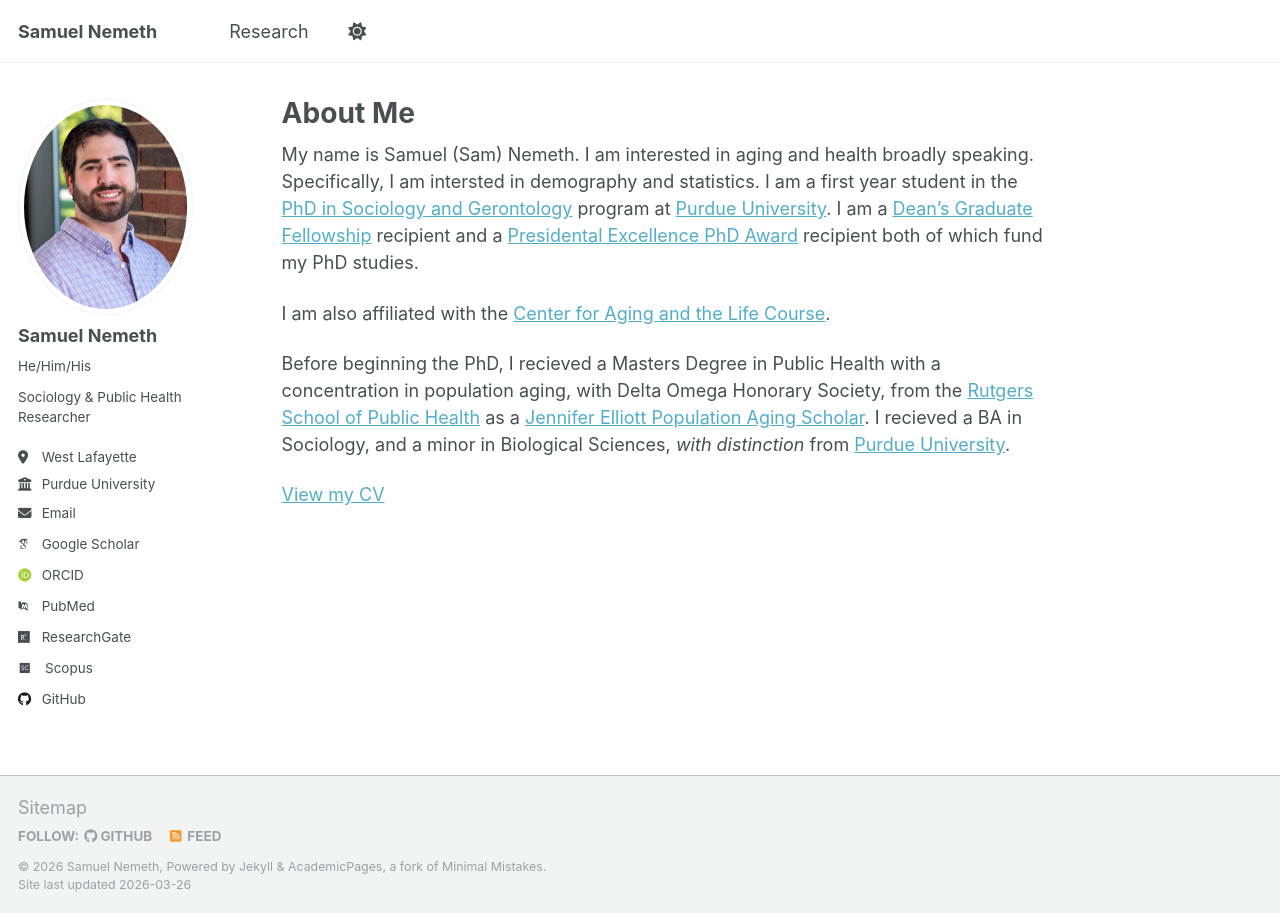
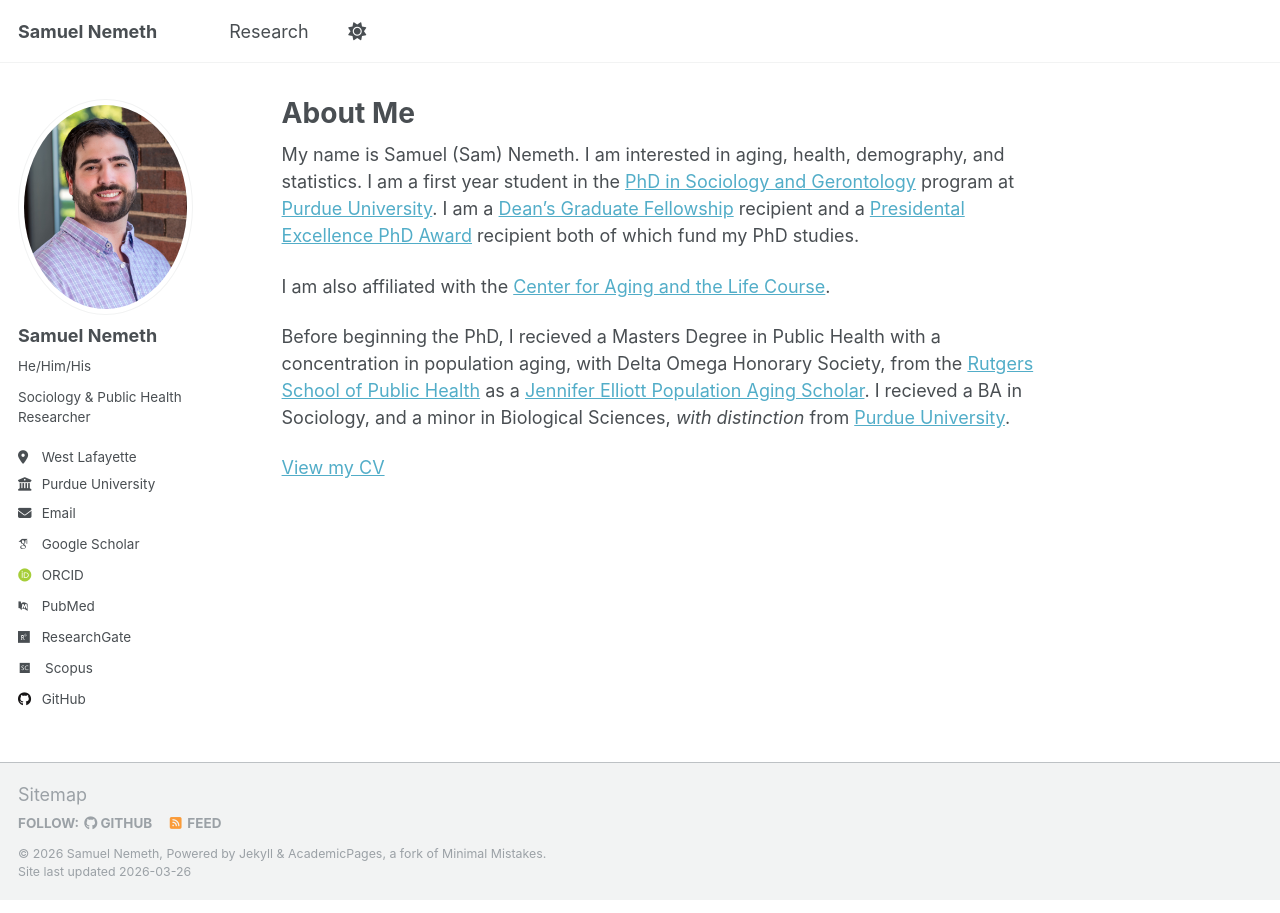
Before and after one commit to samuel-nemeth/samuel-nemeth.github.io, a Jekyll site: the page built from _pages/about.md, in a window 1280 px wide. Built offline with Jekyll 4.4.1, drawn with Linux system fonts in a browser that asks for light colours; some web fonts are replaced.

Commit message:
Correct typos and improve clarity in about.md

```diff
--- a/_pages/about.md
+++ b/_pages/about.md
@@ -7,7 +7,7 @@ redirect_from:
   - /about.html
 ---
 
-My name is Samuel (Sam) Nemeth. I am interested in aging and health broadly speaking. Specifically, I am intersted in demography and statistics. I am a first year student in the [PhD in Sociology and Gerontology](https://www.cla.purdue.edu/academic/sociology/index.html) program at [Purdue University](https://www.purdue.edu). I am a [Dean's Graduate Fellowship](https://www.cla.purdue.edu/research/grant-support/grad-student-research-support/deansfellowship.html) recipient and a [Presidental Excellence PhD Award](https://www.purdue.edu/newsroom/purduetoday/2025/Q1/purdue-continues-to-enhance-investment-and-support-for-doctoral-students/) recipient both of which fund my PhD studies.
+My name is Samuel (Sam) Nemeth. I am interested in aging, health, demography, and statistics. I am a first year student in the [PhD in Sociology and Gerontology](https://www.cla.purdue.edu/academic/sociology/index.html) program at [Purdue University](https://www.purdue.edu). I am a [Dean's Graduate Fellowship](https://www.cla.purdue.edu/research/grant-support/grad-student-research-support/deansfellowship.html) recipient and a [Presidental Excellence PhD Award](https://www.purdue.edu/newsroom/purduetoday/2025/Q1/purdue-continues-to-enhance-investment-and-support-for-doctoral-students/) recipient both of which fund my PhD studies.
 
 I am also affiliated with the [Center for Aging and the Life Course](https://www.purdue.edu/aging/).
 
```
